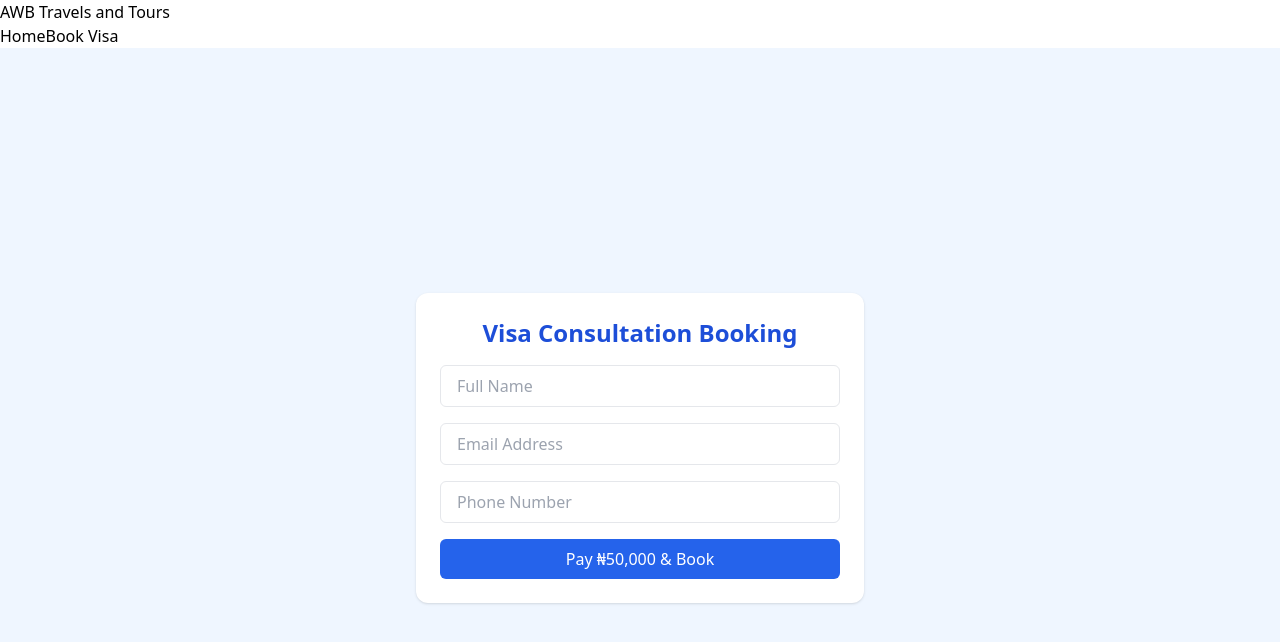
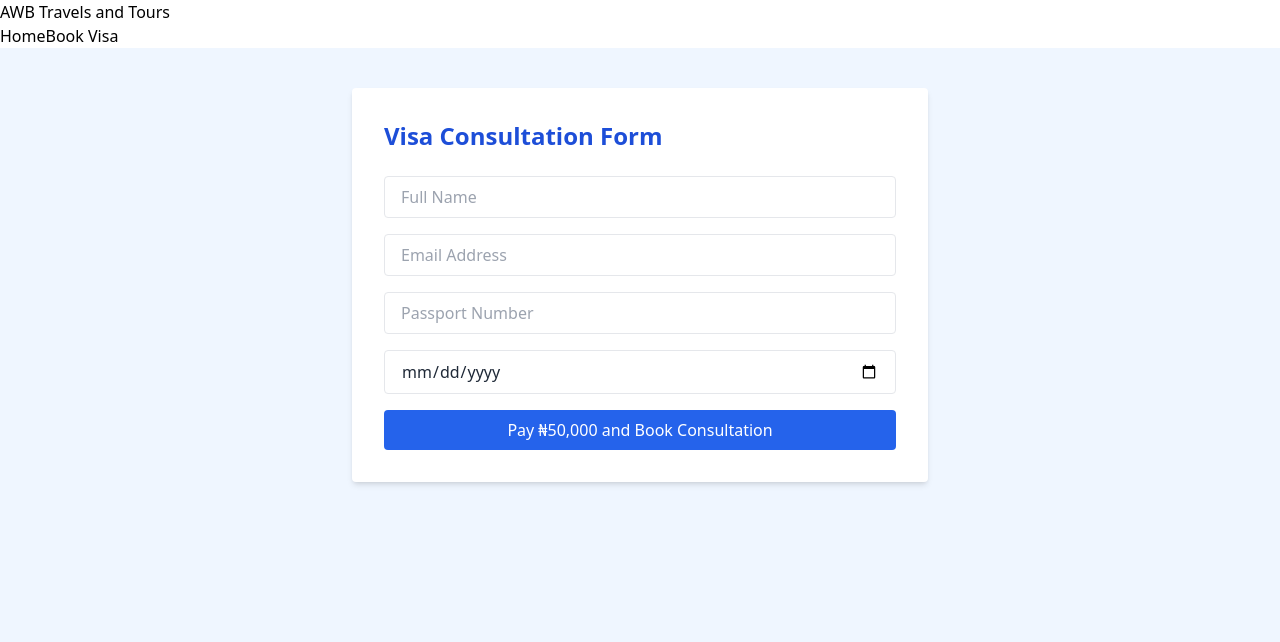
Before and after one commit to awbtravels/awbtravelsandtours, a React (Vite) app: page /consultation in a window 1280 px wide. Shown: the top 642 px of the page. Built offline with nearby package versions, Linux system fonts and the light colour scheme.

Commit message:
Update ConsultationPage.jsx

```diff
--- a/src/pages/ConsultationPage.jsx
+++ b/src/pages/ConsultationPage.jsx
@@ -1,50 +1,71 @@
 import React, { useState } from 'react';
 
 const ConsultationPage = () => {
-  const [fullName, setFullName] = useState('');
-  const [email, setEmail] = useState('');
-  const [phone, setPhone] = useState('');
+  const [formData, setFormData] = useState({
+    name: '',
+    email: '',
+    passportNumber: '',
+    travelDate: ''
+  });
+
+  const handleChange = (e) => {
+    setFormData(prev => ({
+      ...prev,
+      [e.target.name]: e.target.value
+    }));
+  };
 
   const handleSubmit = (e) => {
     e.preventDefault();
-    // Simulate payment and redirect to success
+    // Simulate payment + redirect
     window.location.href = '/consultation-success';
   };
 
   return (
-    <div className="min-h-screen flex items-center justify-center bg-blue-50 py-10 px-4">
-      <div className="w-full max-w-md bg-white rounded-xl shadow p-6">
-        <h2 className="text-2xl font-bold mb-4 text-center text-blue-700">Visa Consultation Booking</h2>
+    <div className="min-h-screen bg-blue-50 text-gray-800 px-4 py-10">
+      <div className="max-w-xl mx-auto bg-white p-8 rounded shadow-md">
+        <h2 className="text-2xl font-bold text-blue-700 mb-6">Visa Consultation Form</h2>
         <form onSubmit={handleSubmit} className="space-y-4">
           <input
             type="text"
+            name="name"
+            value={formData.name}
+            onChange={handleChange}
             placeholder="Full Name"
-            value={fullName}
-            onChange={(e) => setFullName(e.target.value)}
             required
-            className="w-full px-4 py-2 border rounded-md focus:outline-none focus:ring-2 focus:ring-blue-500"
+            className="w-full px-4 py-2 border rounded"
           />
           <input
             type="email"
+            name="email"
+            value={formData.email}
+            onChange={handleChange}
             placeholder="Email Address"
-            value={email}
-            onChange={(e) => setEmail(e.target.value)}
             required
-            className="w-full px-4 py-2 border rounded-md focus:outline-none focus:ring-2 focus:ring-blue-500"
+            className="w-full px-4 py-2 border rounded"
           />
           <input
-            type="tel"
-            placeholder="Phone Number"
-            value={phone}
-            onChange={(e) => setPhone(e.target.value)}
+            type="text"
+            name="passportNumber"
+            value={formData.passportNumber}
+            onChange={handleChange}
+            placeholder="Passport Number"
             required
-            className="w-full px-4 py-2 border rounded-md focus:outline-none focus:ring-2 focus:ring-blue-500"
+            className="w-full px-4 py-2 border rounded"
+          />
+          <input
+            type="date"
+            name="travelDate"
+            value={formData.travelDate}
+            onChange={handleChange}
+            required
+            className="w-full px-4 py-2 border rounded"
           />
           <button
             type="submit"
-            className="w-full bg-blue-600 text-white py-2 rounded-md hover:bg-blue-700 transition"
+            className="w-full bg-blue-600 text-white py-2 rounded hover:bg-blue-700 transition"
           >
-            Pay ₦50,000 & Book
+            Pay ₦50,000 and Book Consultation
           </button>
         </form>
       </div>
```
